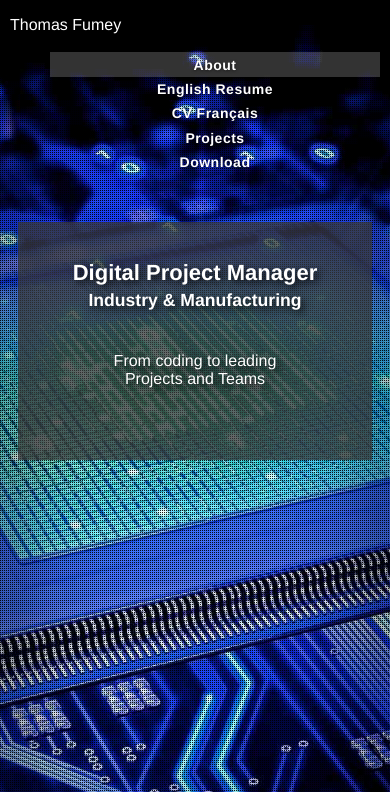
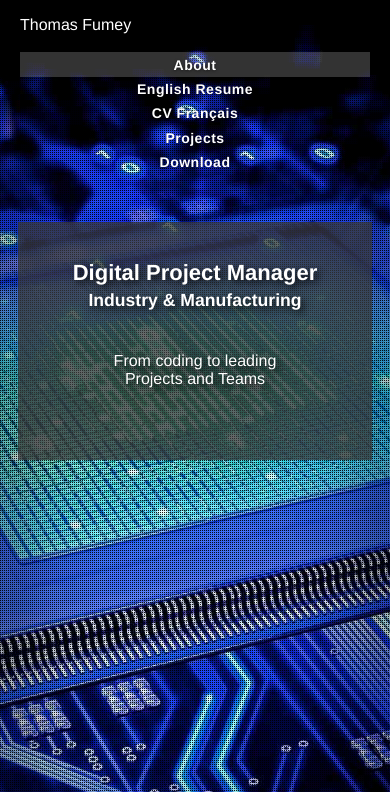
Before and after one commit to thomasfum/thomasfum.github.io, a plain HTML site: page index.html in a window 390 px wide. Shown: the top 792 px of the page. Drawn offline with Linux system fonts and the light colour scheme; a web font is replaced by a local one.

Commit message:
fixing last alignment issue

```diff
--- a/my.css
+++ b/my.css
@@ -150,7 +150,7 @@ html {
 }
 
 #projectTable {
-	border: 1px solid black;
+	border: none;
 	width: 100%;
 	table-layout: fixed;
 	border-collapse: collapse
@@ -241,7 +241,9 @@ html {
 }
 
 .masthead-brand {
-	float: left
+	float: left;
+	padding-left: 20px;
+	box-sizing: border-box
 }
 
 .masthead-nav-new {
@@ -430,6 +432,7 @@ html {
 		height: auto !important;
 		flex: 0 0 auto;
 		padding-bottom: 8px;
+		margin-left: -10px;
 		overflow: hidden
 	}
 
@@ -530,12 +533,22 @@ html {
 	.masthead-nav-new {
 		float: none;
 		margin-right: 0;
+		width: 100%;
+		padding-left: 20px;
+		box-sizing: border-box;
 		text-align: center
+	}
+
+	.masthead-nav-new>li {
+		display: block;
+		width: 100%
 	}
 
 	.masthead-brand {
 		float: none;
 		text-align: left;
+		padding-left: 20px;
+		box-sizing: border-box;
 		display: block
 	}
 
@@ -548,6 +561,7 @@ html {
 		display: block;
 		width: 100% !important;
 		font-size: 14px;
+		text-align: center;
 		right: auto !important;
 		transition: none !important;
 		-webkit-transition: none !important;
@@ -569,6 +583,7 @@ html {
 		height: auto !important;
 		flex: 0 0 auto;
 		padding-bottom: 8px;
+		margin-left: -10px;
 		overflow: hidden
 	}
 
```
